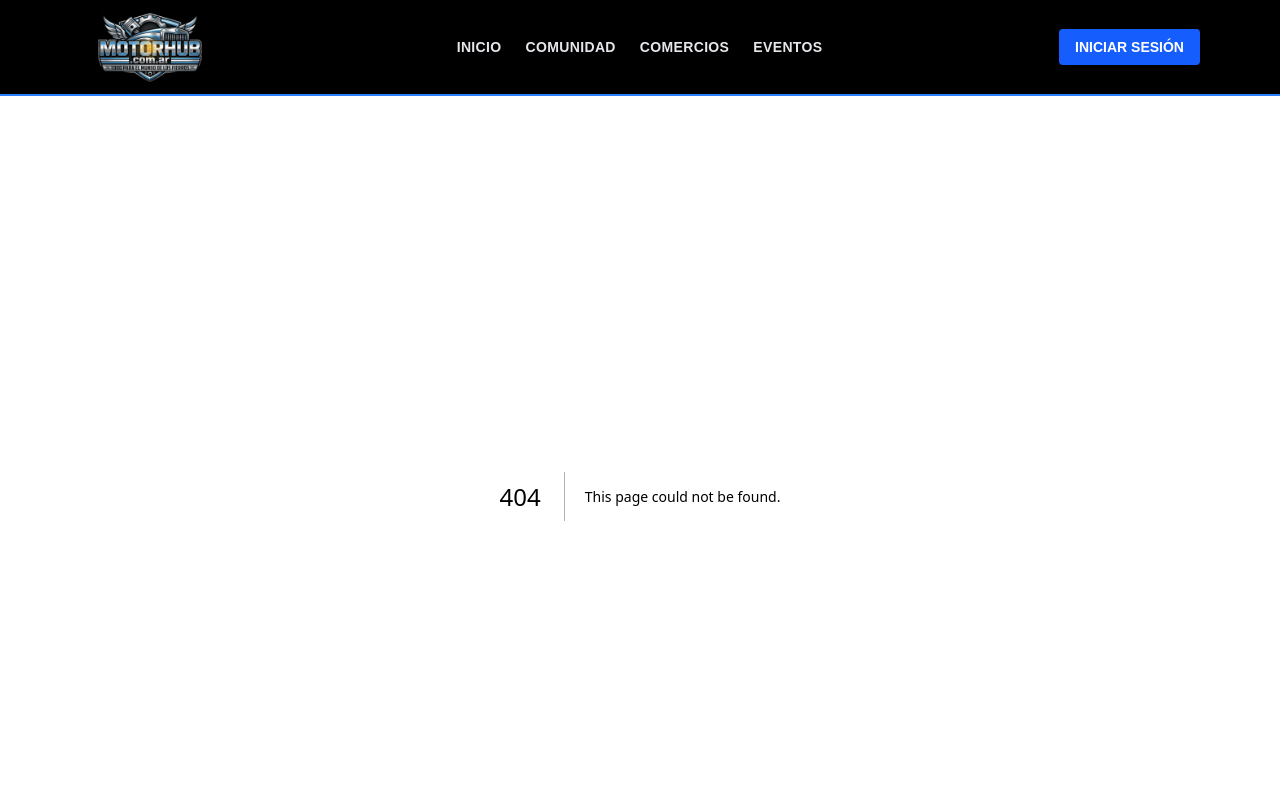
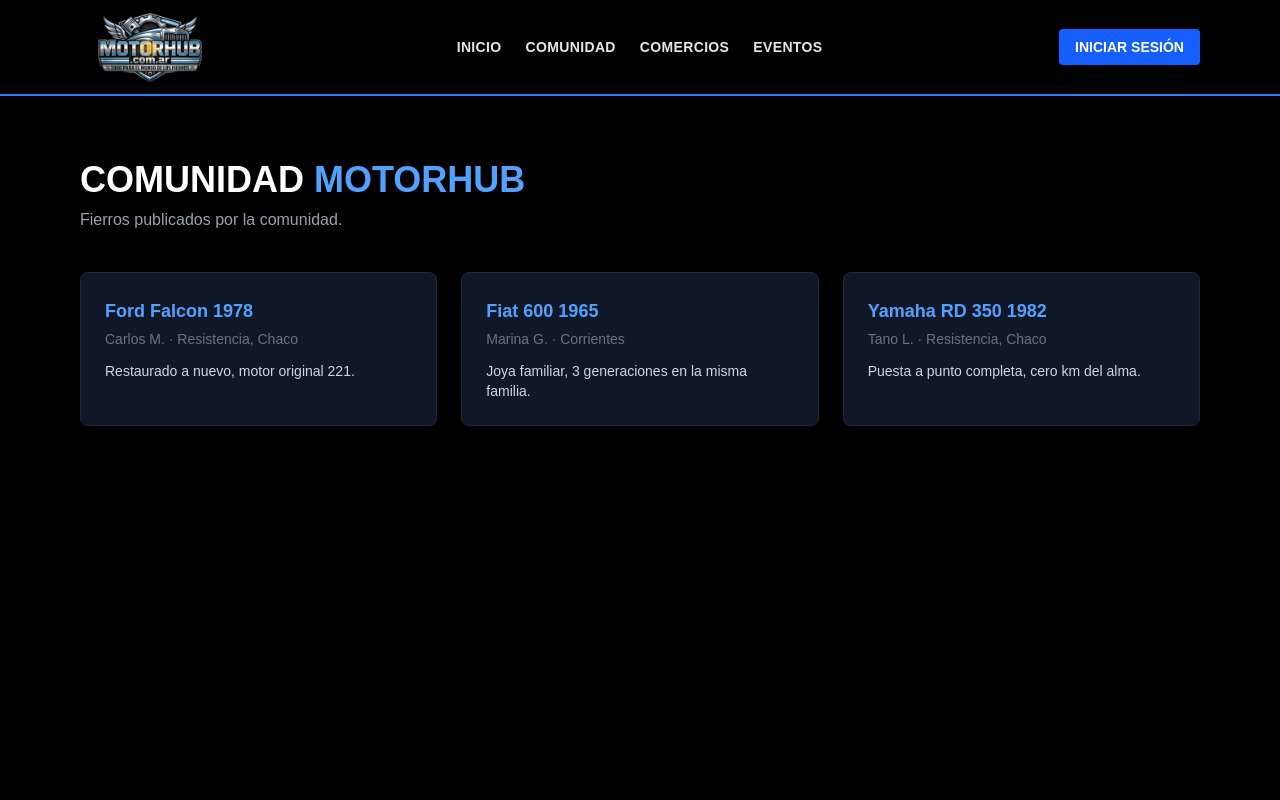
Before and after one commit to TanoLorenzini/motorhub, a Next.js app: page /comunidad in a window 1280 px wide. Before the commit this address had no page. Shown: the top 800 px of the page. Built offline with nearby package versions, Linux system fonts and the light colour scheme.

Commit message:
Agregada pagina de Comunidad con datos de ejemplo

```diff
--- /dev/null
+++ b/src/app/comunidad/page.tsx
@@ -0,0 +1,55 @@
+const autosEjemplo = [
+  {
+    id: 1,
+    titulo: "Ford Falcon 1978",
+    dueño: "Carlos M.",
+    ubicacion: "Resistencia, Chaco",
+    descripcion: "Restaurado a nuevo, motor original 221.",
+  },
+  {
+    id: 2,
+    titulo: "Fiat 600 1965",
+    dueño: "Marina G.",
+    ubicacion: "Corrientes",
+    descripcion: "Joya familiar, 3 generaciones en la misma familia.",
+  },
+  {
+    id: 3,
+    titulo: "Yamaha RD 350 1982",
+    dueño: "Tano L.",
+    ubicacion: "Resistencia, Chaco",
+    descripcion: "Puesta a punto completa, cero km del alma.",
+  },
+];
+
+export default function Comunidad() {
+  return (
+    <div className="bg-black text-white min-h-screen">
+      <section className="max-w-6xl mx-auto px-4 py-16">
+        <h1 className="text-3xl md:text-4xl font-extrabold uppercase mb-2">
+          Comunidad <span className="text-blue-400">MotorHub</span>
+        </h1>
+        <p className="text-gray-400 mb-10">
+          Fierros publicados por la comunidad.
+        </p>
+
+        <div className="grid gap-6 md:grid-cols-3">
+          {autosEjemplo.map((auto) => (
+            <div
+              key={auto.id}
+              className="bg-gray-900 border border-gray-800 rounded-lg p-6 hover:border-blue-500 transition"
+            >
+              <h3 className="text-lg font-bold text-blue-400 mb-1">
+                {auto.titulo}
+              </h3>
+              <p className="text-sm text-gray-500 mb-3">
+                {auto.dueño} · {auto.ubicacion}
+              </p>
+              <p className="text-gray-300 text-sm">{auto.descripcion}</p>
+            </div>
+          ))}
+        </div>
+      </section>
+    </div>
+  );
+}
```
